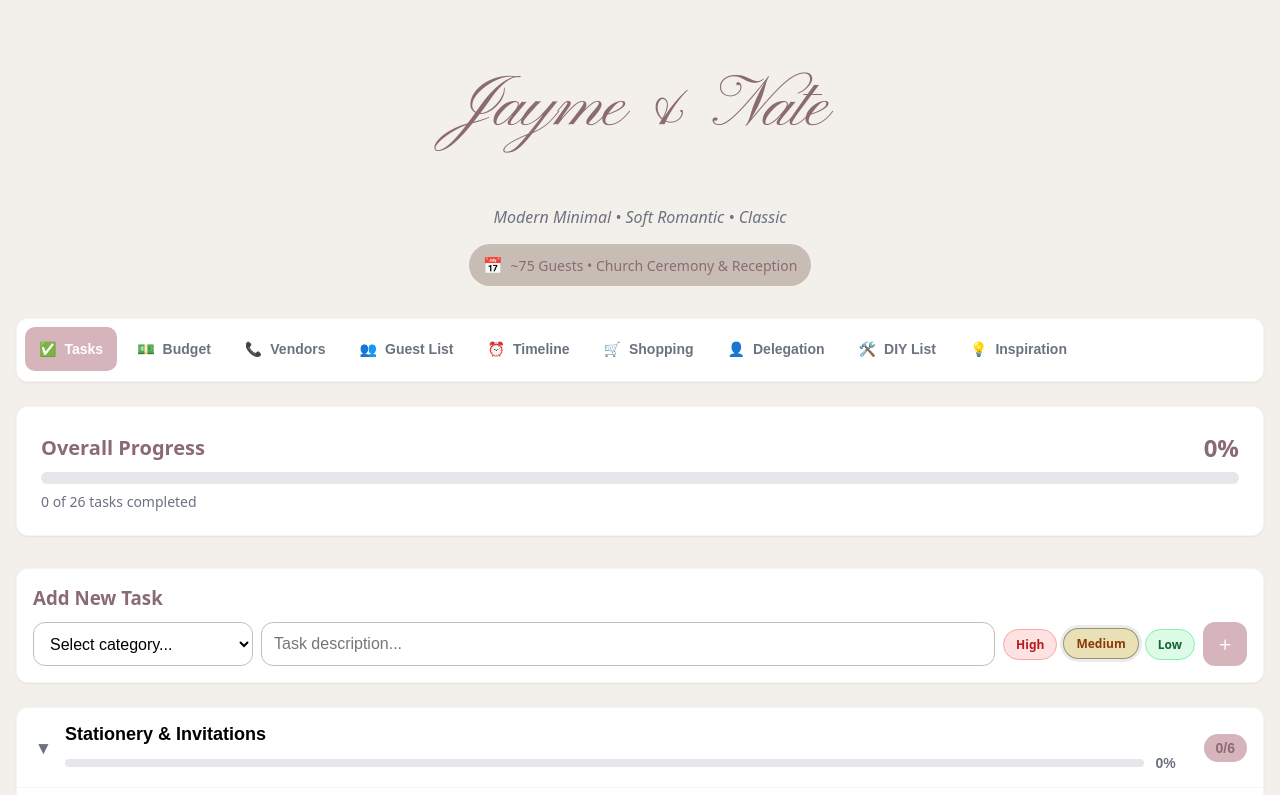
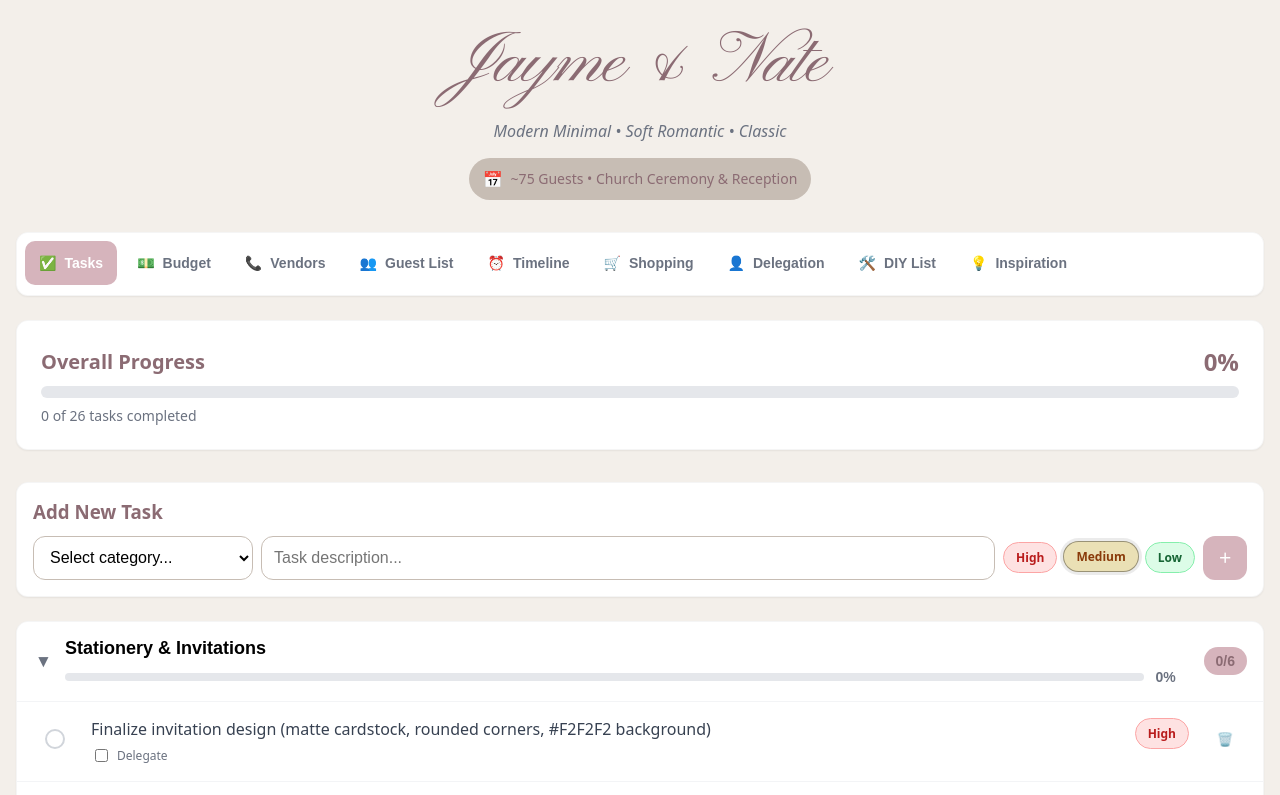
Before and after one commit to Jshatto/wedding-planner, a plain HTML site: page index.html in a window 1280 px wide. Shown: the top 795 px of the page. Drawn offline with Linux system fonts and the light colour scheme.

Commit message:
Adjust line-height for h1.font-script

```diff
--- a/index.html
+++ b/index.html
@@ -68,7 +68,7 @@
 
 h1.font-script{
   font-size: 72px;
-  line-height: 2.5;
+  line-height: 1.3;
 }
     .font-semibold{font-weight:600}
     .font-bold{font-weight:700}
```
